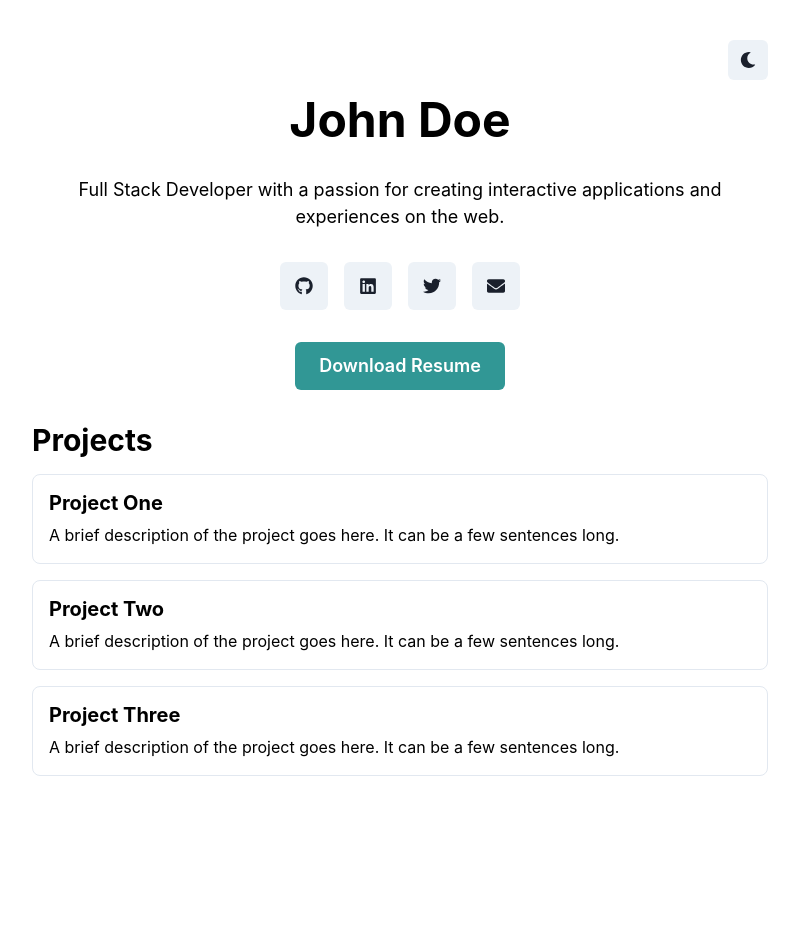
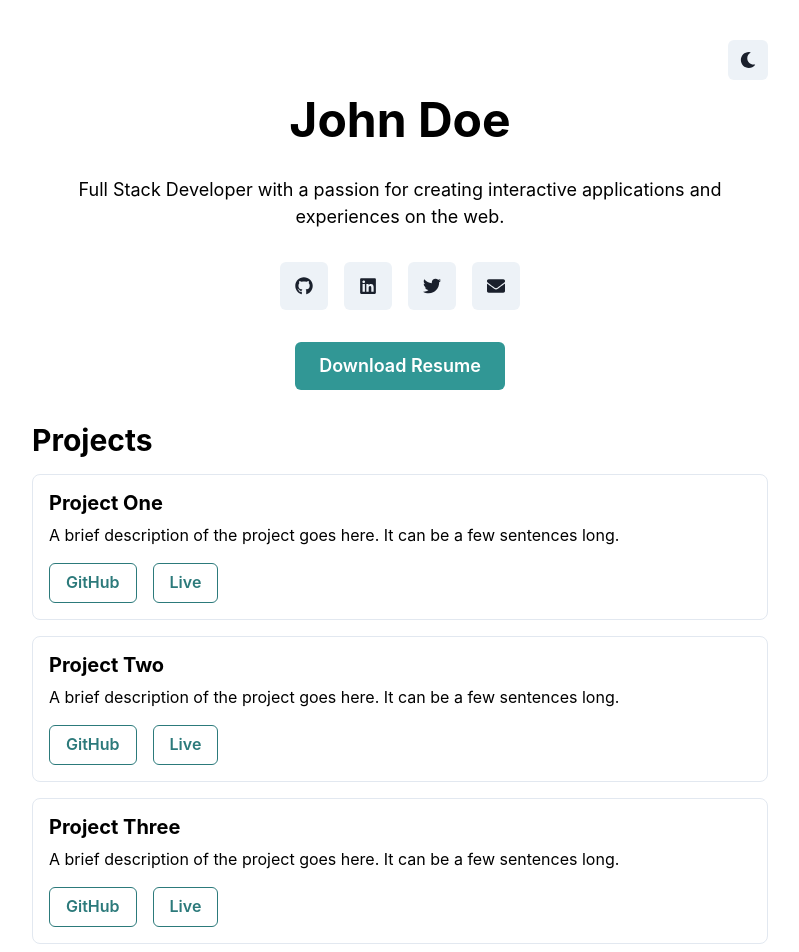
Before and after one commit to GPT-Engineer-App/portfolio-hive, a React (Vite) app: page / in a window 1280 px wide. Shown: the top 952 px of the page, without its empty margins (240-1039 px from the left). Before the commit the page ends 816 px from the top, so only its background shows below. Built offline with nearby package versions, Linux system fonts and the light colour scheme.

Commit message:
Added GitHub and live links for each project in the `Index.jsx` file.
Prompt: for each project add github link and live link

```diff
--- a/src/pages/Index.jsx
+++ b/src/pages/Index.jsx
@@ -41,18 +41,54 @@ const Index = () => {
               Project One
             </Heading>
             <Text mt={2}>A brief description of the project goes here. It can be a few sentences long.</Text>
+            <HStack mt={4} spacing={4}>
+              <Link href="https://github.com/johndoe/project-one" isExternal>
+                <Button colorScheme="teal" variant="outline">
+                  GitHub
+                </Button>
+              </Link>
+              <Link href="https://project-one-live.com" isExternal>
+                <Button colorScheme="teal" variant="outline">
+                  Live
+                </Button>
+              </Link>
+            </HStack>
           </Box>
           <Box borderWidth="1px" borderRadius="lg" overflow="hidden" width="100%" p={4}>
             <Heading as="h3" size="md">
               Project Two
             </Heading>
             <Text mt={2}>A brief description of the project goes here. It can be a few sentences long.</Text>
+            <HStack mt={4} spacing={4}>
+              <Link href="https://github.com/johndoe/project-two" isExternal>
+                <Button colorScheme="teal" variant="outline">
+                  GitHub
+                </Button>
+              </Link>
+              <Link href="https://project-two-live.com" isExternal>
+                <Button colorScheme="teal" variant="outline">
+                  Live
+                </Button>
+              </Link>
+            </HStack>
           </Box>
           <Box borderWidth="1px" borderRadius="lg" overflow="hidden" width="100%" p={4}>
             <Heading as="h3" size="md">
               Project Three
             </Heading>
             <Text mt={2}>A brief description of the project goes here. It can be a few sentences long.</Text>
+            <HStack mt={4} spacing={4}>
+              <Link href="https://github.com/johndoe/project-three" isExternal>
+                <Button colorScheme="teal" variant="outline">
+                  GitHub
+                </Button>
+              </Link>
+              <Link href="https://project-three-live.com" isExternal>
+                <Button colorScheme="teal" variant="outline">
+                  Live
+                </Button>
+              </Link>
+            </HStack>
           </Box>
         </VStack>
       </VStack>
```
